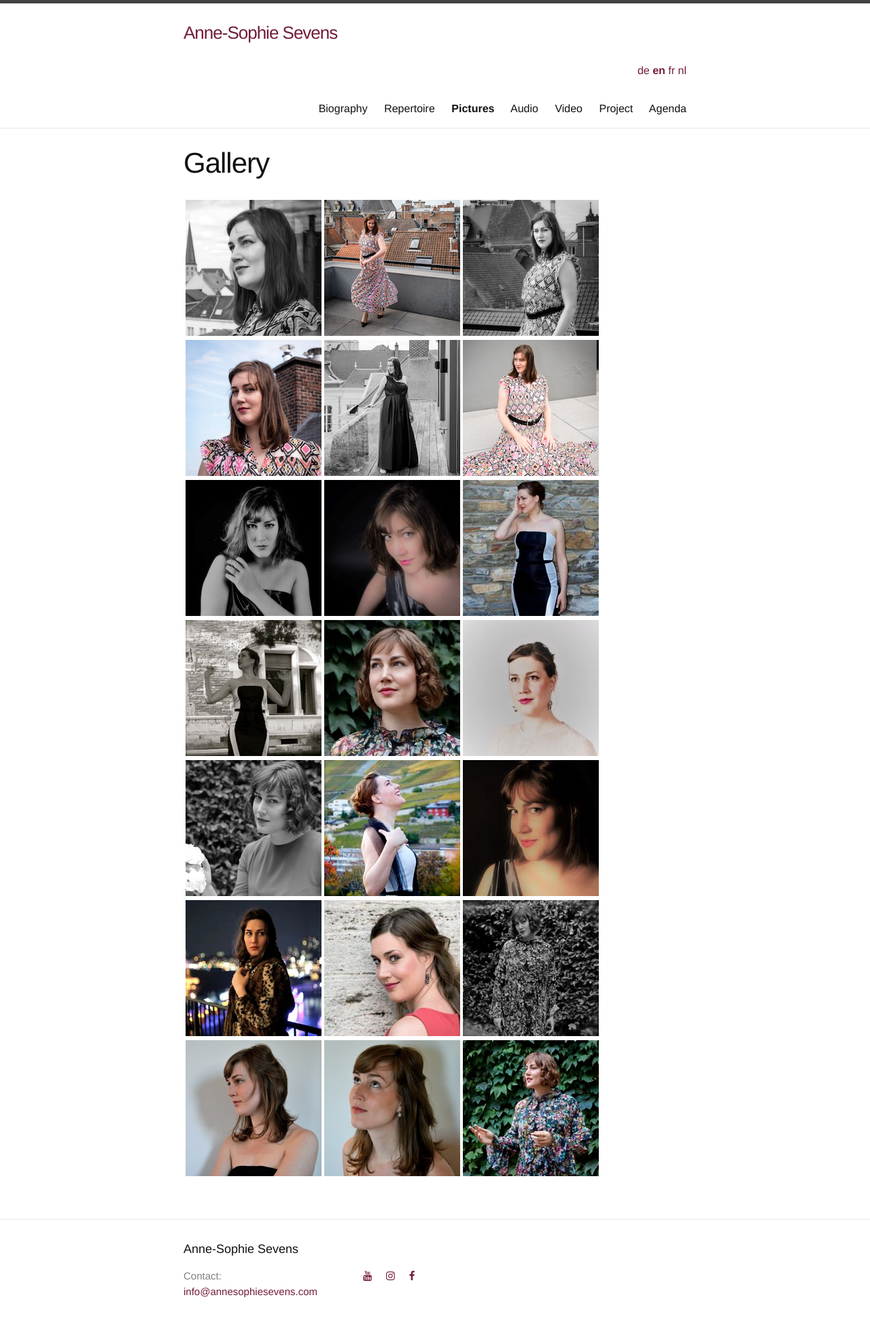
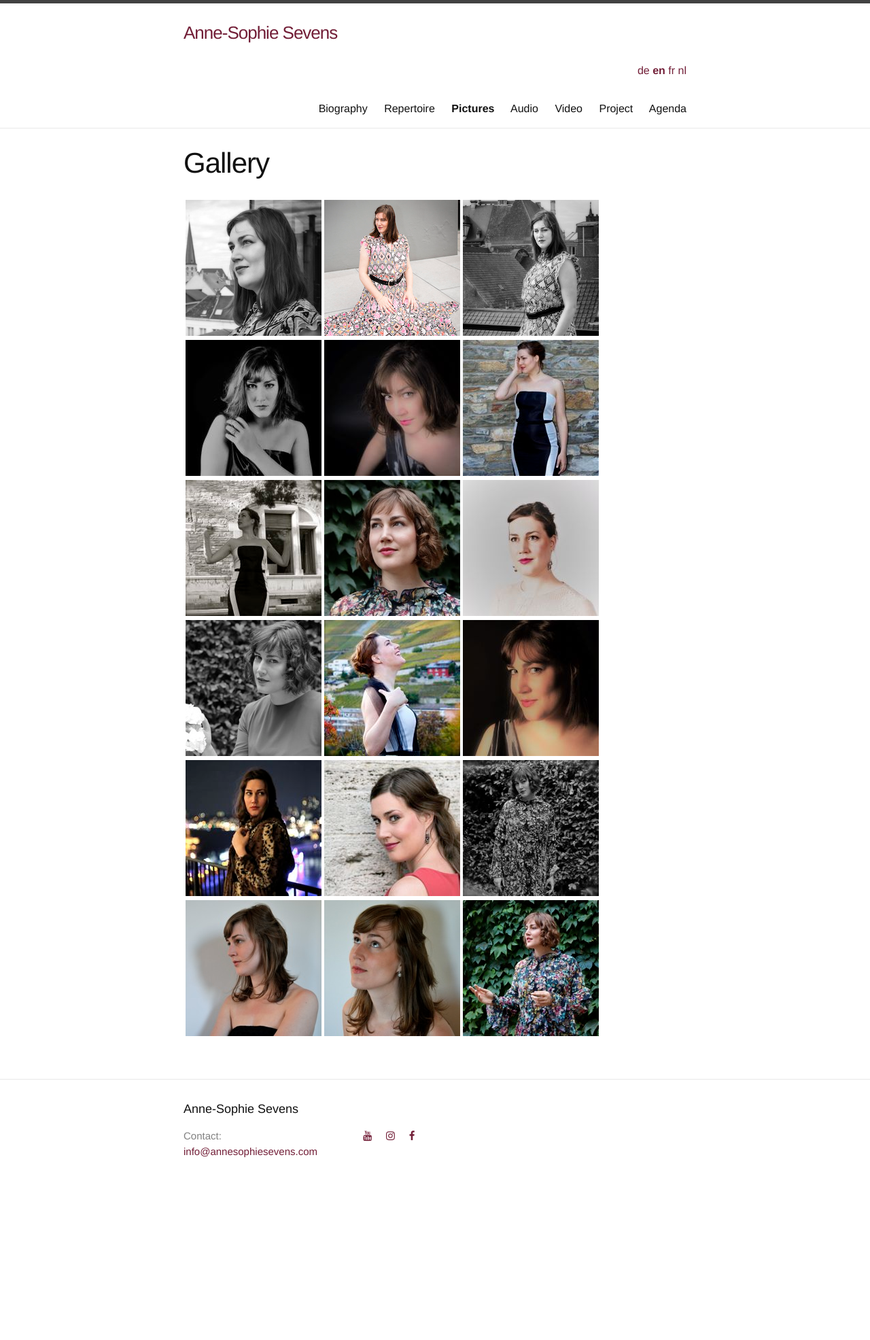
Before and after one commit to annesophie-sevens/annesophie-sevens.github.io, a Jekyll site: the page built from pictures-en.md, in a window 1280 px wide. Shown: the whole page at 68% size. Built offline with Jekyll 4.4.1, drawn with Linux system fonts in a browser that asks for light colours; nearby versions of some CDN libraries; after the commit the page ends 1765 px from its top, so only the background shows below that.

Commit message:
Update pictures-en.md

```diff
--- a/pictures-en.md
+++ b/pictures-en.md
@@ -5,9 +5,7 @@
 lang: en
 ref: pictures
 ---
-| <a href="/assets/R1.jpg"> ![]({{ site.baseurl }}/assets/R1-thumbnail.jpeg) </a> | <a href="/assets/R4.jpg"> ![]({{ site.baseurl }}/assets/R4-thumbnail.jpg) </a> | <a href="/assets/R5.jpg">  ![]({{ site.baseurl }}/assets/R5-thumbnail.jpg) </a> |
-
-| <a href="/assets/R2.jpg"> ![]({{ site.baseurl }}/assets/R2-thumbnail.jpg) </a> | <a href="/assets/R7.jpg"> ![]({{ site.baseurl }}/assets/R7-thumbnail.jpg) </a> | <a href="/assets/R6.jpg">  ![]({{ site.baseurl }}/assets/R6-thumbnail.jpg) </a> |
+| <a href="/assets/R1.jpg"> ![]({{ site.baseurl }}/assets/R1-thumbnail.jpeg) </a> | <a href="/assets/R6.jpg"> ![]({{ site.baseurl }}/assets/R6-thumbnail.jpg) </a> | <a href="/assets/R5.jpg">  ![]({{ site.baseurl }}/assets/R5-thumbnail.jpg) </a> |
 
 | <a href="/assets/I.jpg"> ![]({{ site.baseurl }}/assets/Ic.jpg) </a> | <a href="/assets/IV.jpg"> ![]({{ site.baseurl }}/assets/IVc.jpg) </a> | <a href="/assets/2953.jpg">  ![]({{ site.baseurl }}/assets/2953c.jpg) </a> |
 
```
